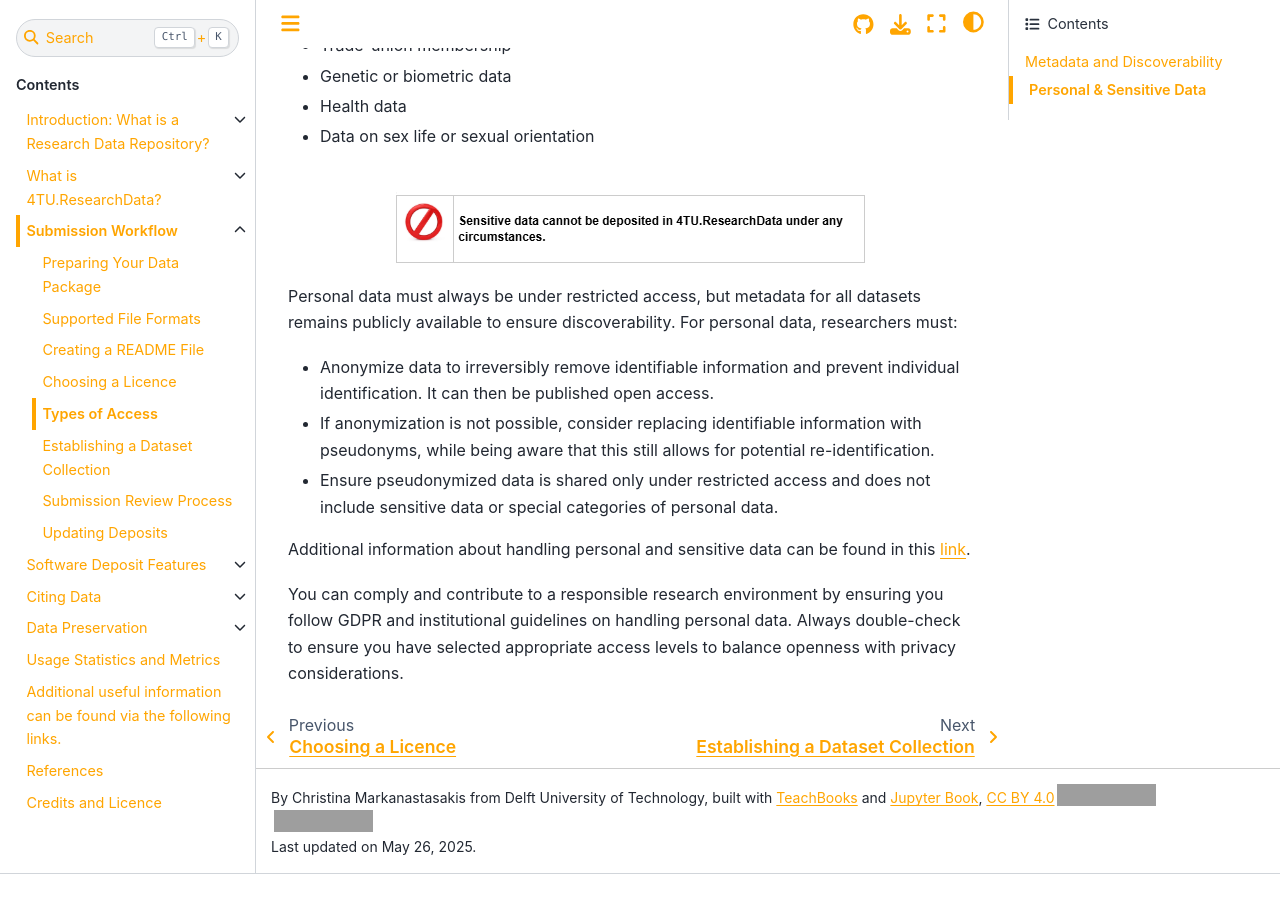
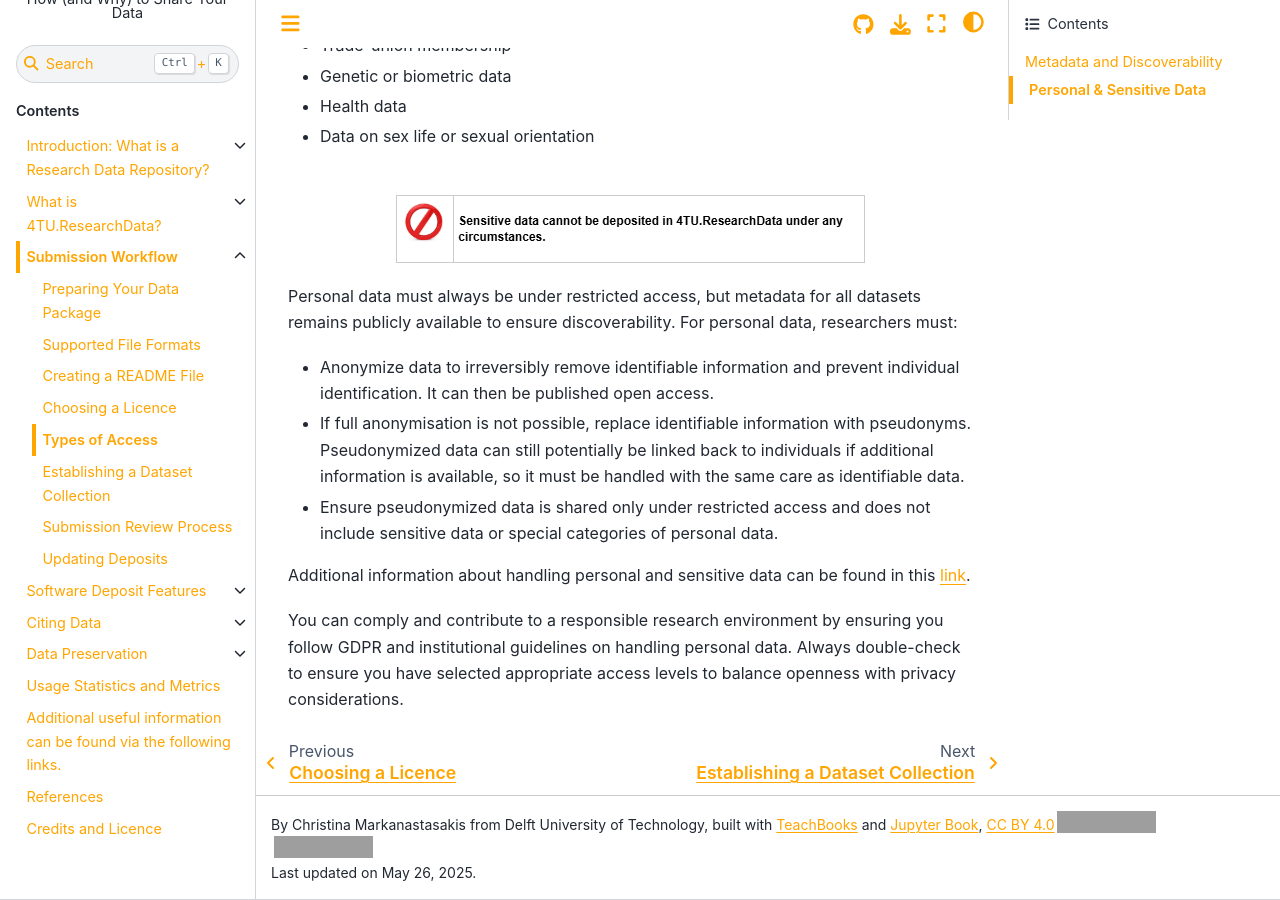
Before and after one commit to TUDelft-books/FAIR4TU_Submission_Help, a Jupyter Book: the page built from book/submission_workflow/setting_access_levels.md, in a window 1280 px wide and 900 px high, scrolled down 2510 px. Built offline with Jupyter Book 1.0.4 settings and Sphinx 7.4.7 and the Sphinx Book theme 1.1.4, drawn with Linux system fonts in a browser that asks for light colours; pages that are not in the unit, such as notebooks, are missing from menus; comment, search, counter and statistics services are not loaded; before the commit the page ends 3384 px from its top, so only the background shows below that; grey boxes are pictures that could not be loaded.

Commit message:
Update setting_access_levels.md

```diff
--- a/book/submission_workflow/setting_access_levels.md
+++ b/book/submission_workflow/setting_access_levels.md
@@ -73,7 +73,7 @@ Sensitive data is a [GDPR](https://gdpr.eu/)-defined subcategory of personal dat
 Personal data must always be under restricted access, but metadata for all datasets remains publicly available to ensure discoverability.
 For personal data, researchers must:
 * Anonymize data to irreversibly remove identifiable information and prevent individual identification. It can then be published open access.
-* If anonymization is not possible, consider replacing identifiable information with pseudonyms, while being aware that this still allows for potential re-identification.
+* If full anonymisation is not possible, replace identifiable information with pseudonyms. Pseudonymized data can still potentially be linked back to individuals if additional information is available, so it must be handled with the same care as identifiable data.
 * Ensure pseudonymized data is shared only under restricted access and does not include sensitive data or special categories of personal data.
 
 Additional information about handling personal and sensitive data can be found in this [link](https://utrechtuniversity.github.io/dataprivacyhandbook/).
```
